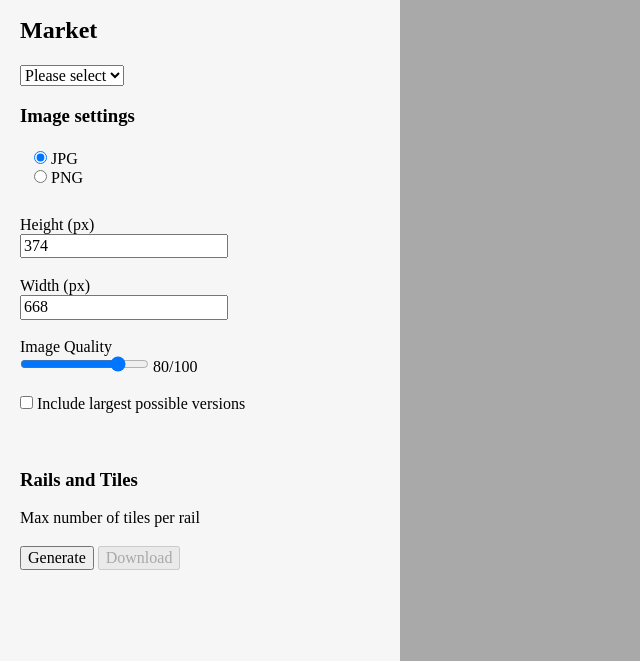
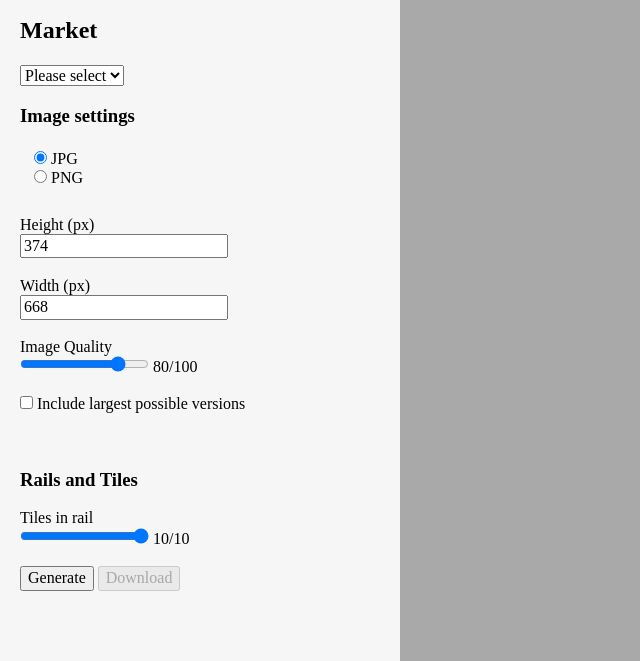
Before and after one commit to patrickbower/dazn-static-content-api, a website built with Parcel: page src/index.html in a window 1280 px wide. Shown: the part 139-800 px from the top of the page, without its empty margins (0-640 px from the left). Built offline with nearby package versions, Linux system fonts and the light colour scheme.

Commit message:
feat: add tiles range slider

```diff
--- a/src/index.html
+++ b/src/index.html
@@ -108,7 +108,19 @@
           <br />
 
           <h3>Rails and Tiles</h3>
-          Max number of tiles per rail
+
+          <!-- Tiles per rail -->
+          <label for="tile_count">Tiles in rail</label>
+          <input
+            type="range"
+            value="10"
+            min="3"
+            max="10"
+            oninput="this.nextElementSibling.value = this.value"
+            id="tile_count"
+            name="tile_count"
+          />
+          <output>10</output>/10
 
           <br />
           <br />
--- a/src/index.js
+++ b/src/index.js
@@ -87,7 +87,7 @@ const processRequest = async (event) => {
   const rawData = await getData(prams);
   const basicData = Extract(rawData);
   const data = addImages(basicData, prams);
-  output(data);
+  output(data, prams);
   enableDownload();
 };
 
@@ -144,8 +144,9 @@ const maxLimitJson = (limit, data) => {
  * output - parse and pretty output to UI
  * @param {array} json
  */
-const output = (data) => {
-  const limitedJson = maxLimitJson(10, data);
+const output = (data, prams) => {
+  const tileCount = parseInt(prams.tile_count);
+  const limitedJson = maxLimitJson(tileCount, data);
   const json = JSON.stringify(limitedJson, null, 2);
   document.querySelector("#json").innerHTML = json;
   window.localStorage.setItem("static-homepage-data", json);
```
Also changed, not shown: dist/index.html.
